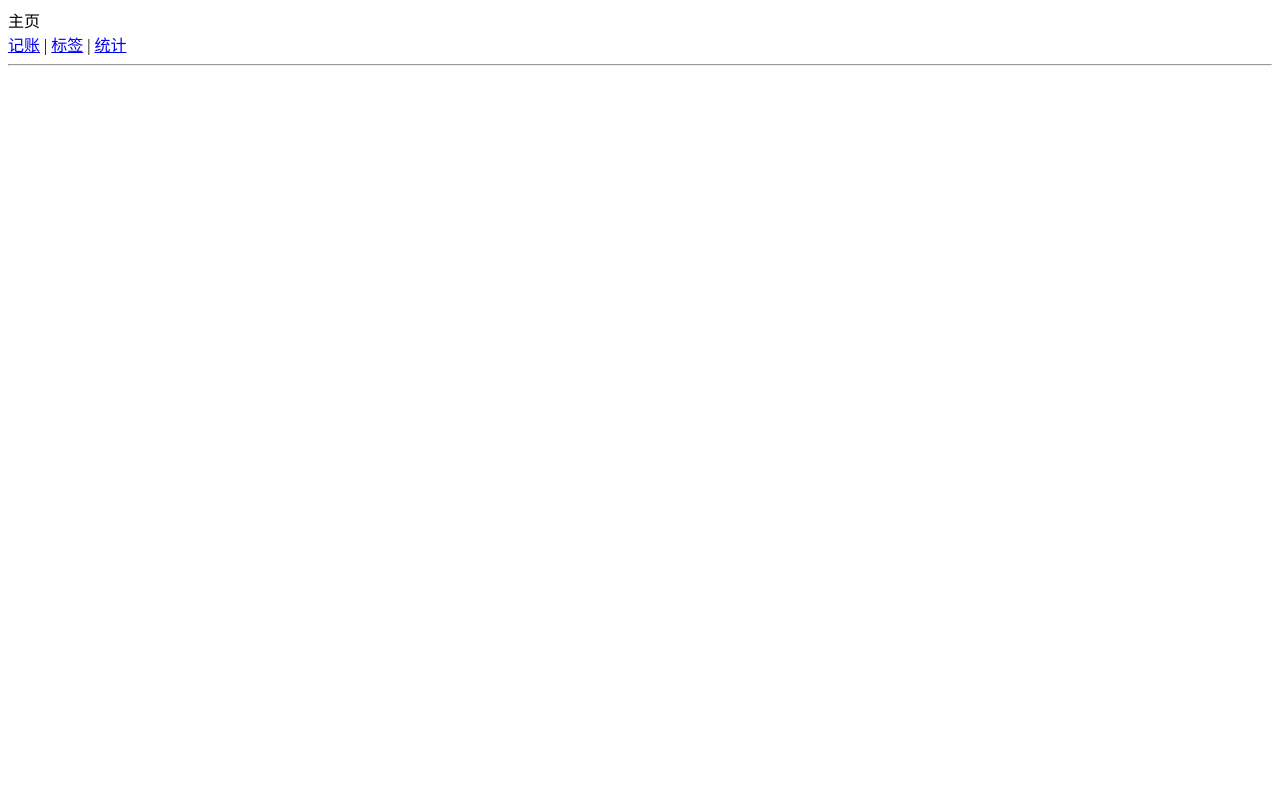
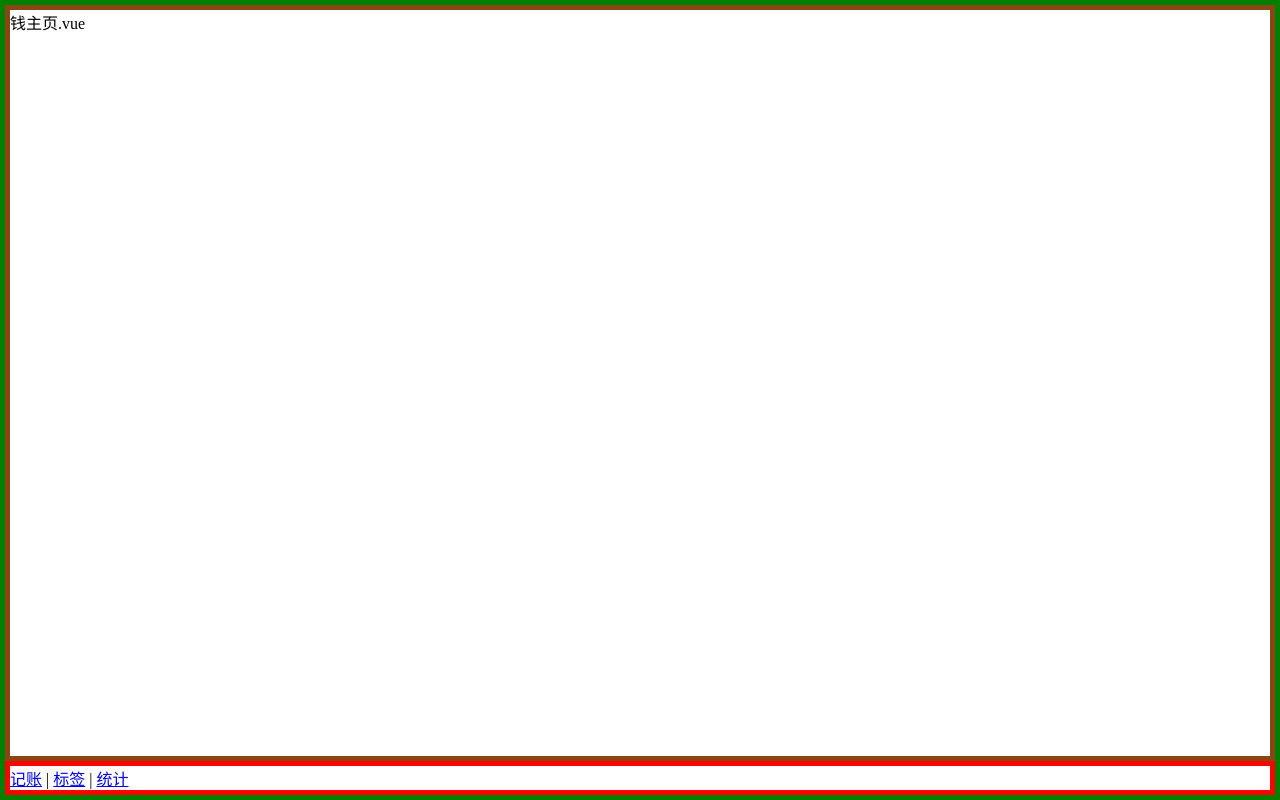
Before and after one commit to Guang-Yu6/tally-5, a Vue app: page /#/money in a window 1280 px wide. Built offline with nearby package versions, Linux system fonts and the light colour scheme.

Commit message:
Money 页面布局

```diff
--- a/src/App.vue
+++ b/src/App.vue
@@ -1,11 +1,15 @@
 <template>
   <div>
     <router-view/>
-    <hr/>
+
   </div>
 </template>
 
 <style lang="scss">
+* {
+  margin: 0; padding: 0;
+  box-sizing: border-box;
+}
 #app {
   font-family: Avenir, Helvetica, Arial, sans-serif;
   -webkit-font-smoothing: antialiased;
--- a/src/components/Nav.vue
+++ b/src/components/Nav.vue
@@ -1,13 +1,13 @@
 <template>
-<div>
-  <div>
+
+  <div class="nav">
     <router-link to="/money" >记账</router-link>
     |
     <router-link to="labels" >标签</router-link>
     |
     <router-link to="statistics" >统计</router-link>
   </div>
-</div>
+
 </template>
 
 <script lang="ts">
@@ -17,5 +17,8 @@
 </script>
 
 <style lang="scss" scoped>
+.nav{
+  border: 5px solid red;
+}
 
 </style>
--- a/src/router/index.ts
+++ b/src/router/index.ts
@@ -1,6 +1,5 @@
 import Vue from 'vue'
 import VueRouter from 'vue-router'
-
 import Money from '@/views/Money.vue';
 import Labels from '@/views/Labels.vue';
 import Statistics from '@/views/Statistics.vue';
--- a/src/views/Money.vue
+++ b/src/views/Money.vue
@@ -1,7 +1,10 @@
 <template>
-<div>主页
-<Nav/>
-</div>
+  <div class="nav-wrapper">
+    <div class="content">
+      钱主页.vue
+    </div>
+  <Nav/>
+  </div>
 </template>
 
 <script lang="ts">
@@ -11,5 +14,15 @@
 </script>
 
 <style lang="scss" scoped>
-
+  .nav-wrapper{
+    border: 5px solid green;
+    display: flex;
+    flex-direction: column;
+    height: 100vh;
+  }
+  .content{
+    border: 5px solid saddlebrown;
+    overflow: auto;
+    flex-grow: 1;  // 尽量把高度都给这个content
+  }
 </style>
```
